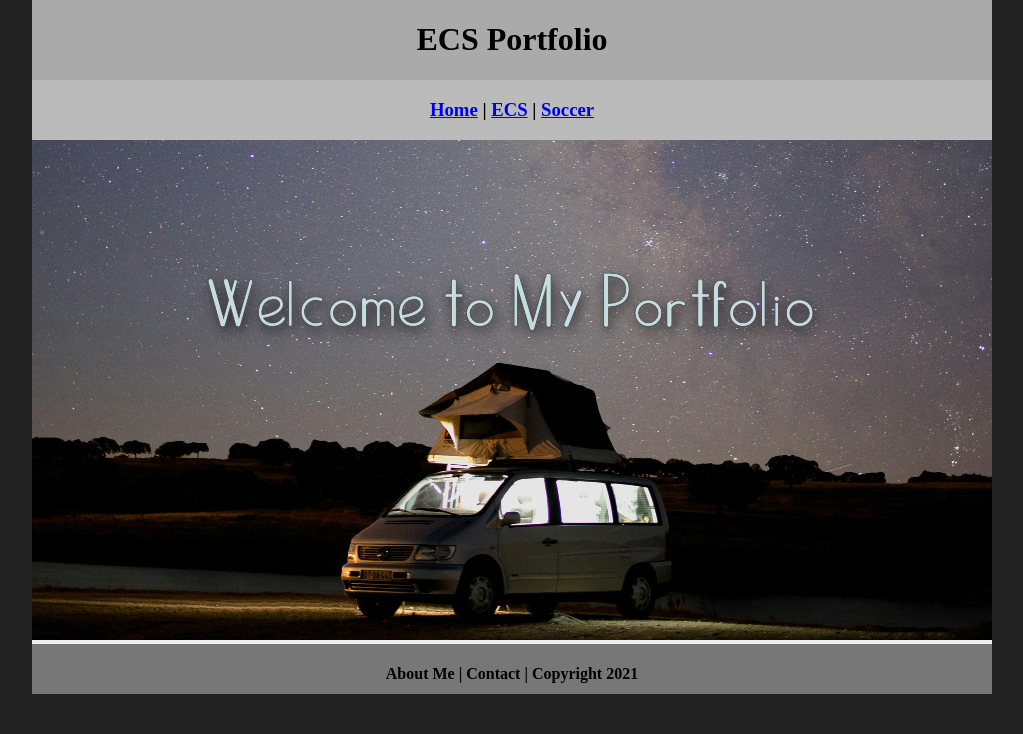
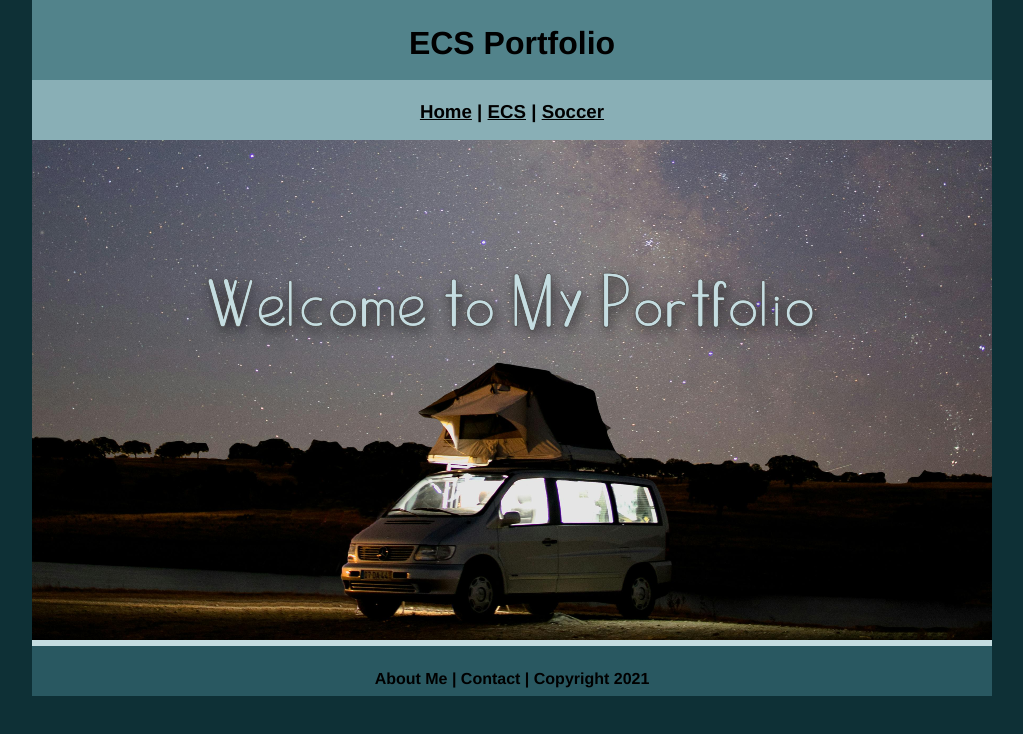
Before and after one commit to 9619129/ecsportfolio, a plain HTML site: page index.html in a window 1280 px wide. Shown: the whole page, without its empty margins (128-1151 px from the left). Drawn offline with Linux system fonts and the light colour scheme.

Commit message:
Update myCSS.css

```diff
--- a/myCSS.css
+++ b/myCSS.css
@@ -2,16 +2,18 @@
 /* This is a comment! Text here will be ignored by the browser. */
 body {
 	margin: 0 auto;
+	font: 100%/1.4 Helvetica, sans-serif;
+
 }
 .homePage {
-	background: #222222;
+	background: #0E3036;
 }
 .container {
 	width: 960px;
 	margin: 0 auto;
 }
 .header {
-	background: #AAAAAA;
+	background: #52838B;
 	text-align: center;
 	margin: 0px;
 	padding: 5;
@@ -21,7 +23,7 @@ body {
 
 }
 .nav {
-	background: #BBBBBB;
+	background: #89AFB6;
 	margin: 0px;
 	padding: 5;
 	float: left;
@@ -30,17 +32,26 @@ body {
 	text-align: center;
 }
 .content {
-	background: #EEEEEE;
+	background: #C5DDE1;
 	margin: 0px;
 	float: left;
 	width: 100%;
 	text-align: center;
 }
 .footer {
-	background: #777777;
+	background: #295861;
 	margin: 0px;
 	float: left;
 	width: 100%;
 	height: 50px;
 	text-align: center;
 }
+a:link {
+     color: #000000;
+}
+a:visited {
+     color: #000;
+}
+a:hover, a:active, a:focus {
+     text-decoration: underline;
+}
```
